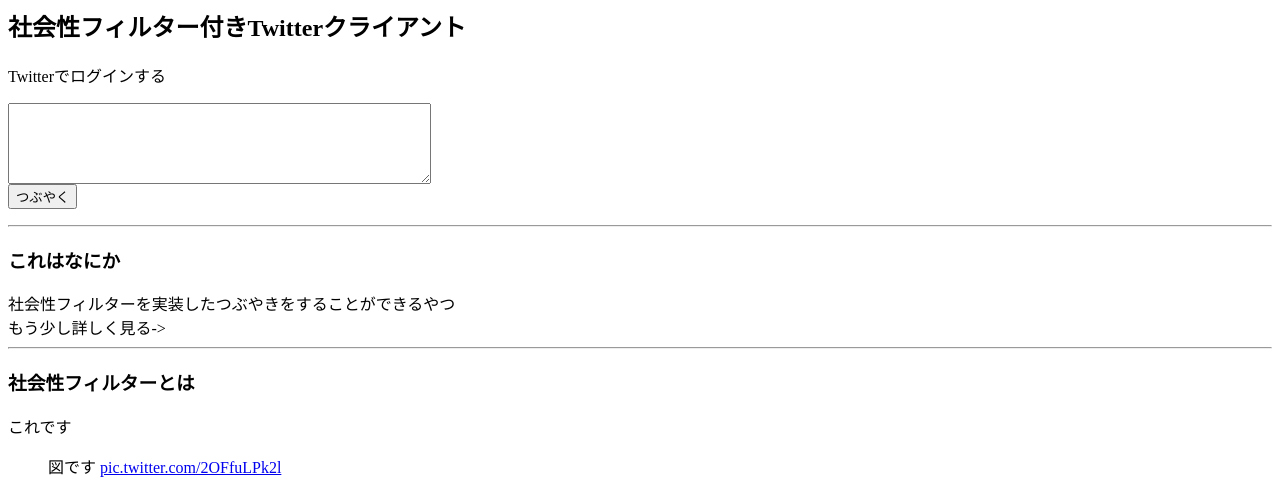
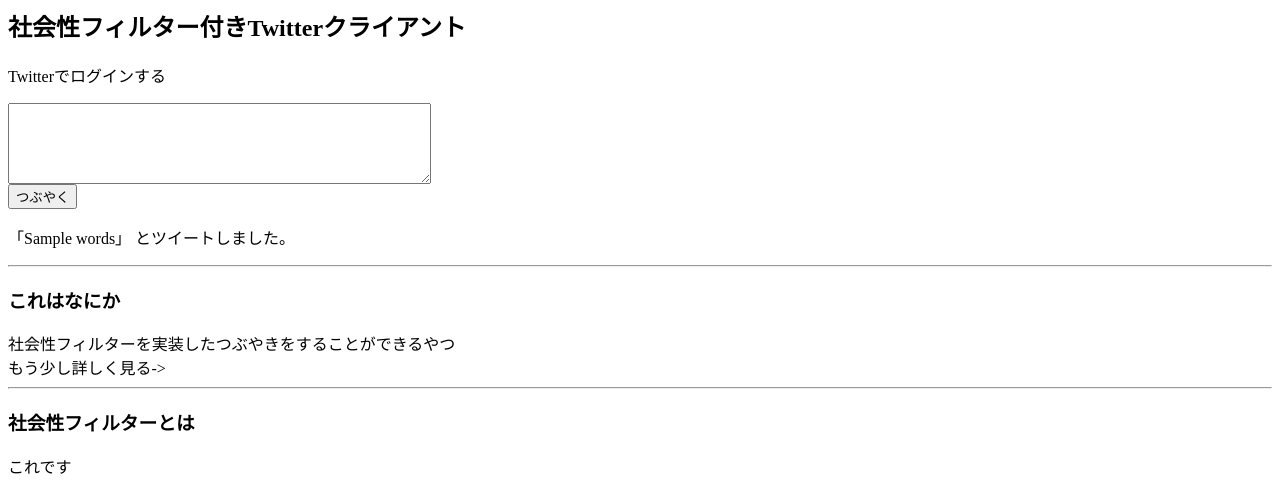
Before and after one commit to xKxAxKx/social_filter_twitter, a Django app: template app/templates/index.html in a window 1280 px wide. Shown: the top 489 px of the page. Run offline with Django 3.2, Linux system fonts and the light colour scheme; the template is opened without the code that fills it: most values are stand-ins (such as "Sample title", 1, 10 or a date in 2020); some libraries are stand-ins or nearby versions.

Commit message:
viewにモジュール追加とか

```diff
--- a/app/templates/index.html
+++ b/app/templates/index.html
@@ -6,6 +6,9 @@
   <textarea rows="5" cols="50"></textarea><br>
   <button>つぶやく</button>
 </form>
+{% if words %}
+  <p>「{{ words }}」 とツイートしました。</p>
+{% endif %}
 
 <hr>
 <h3>これはなにか</h3>
```
Also changed, not shown: app/views.py (+12 -0 lines).
